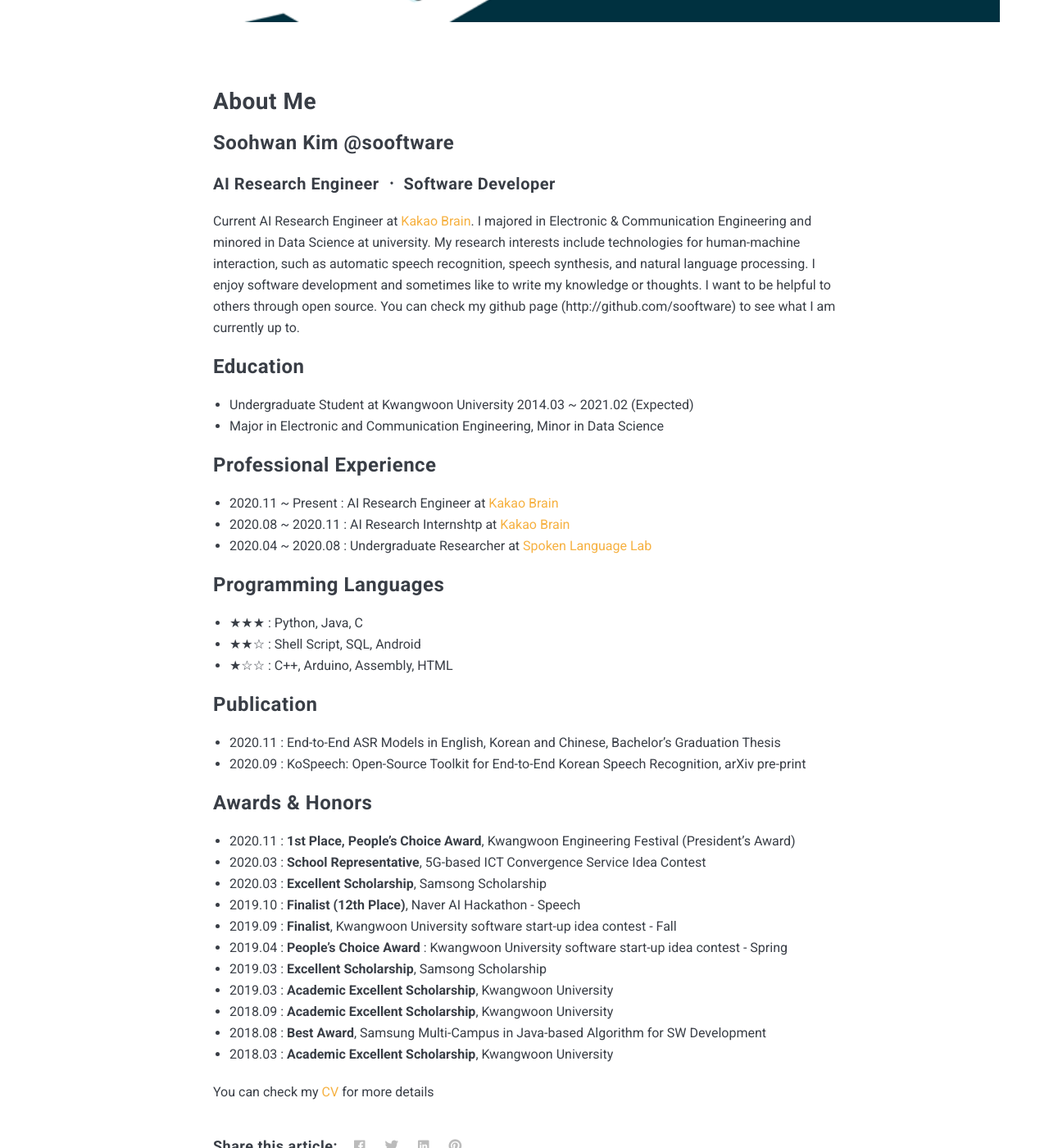
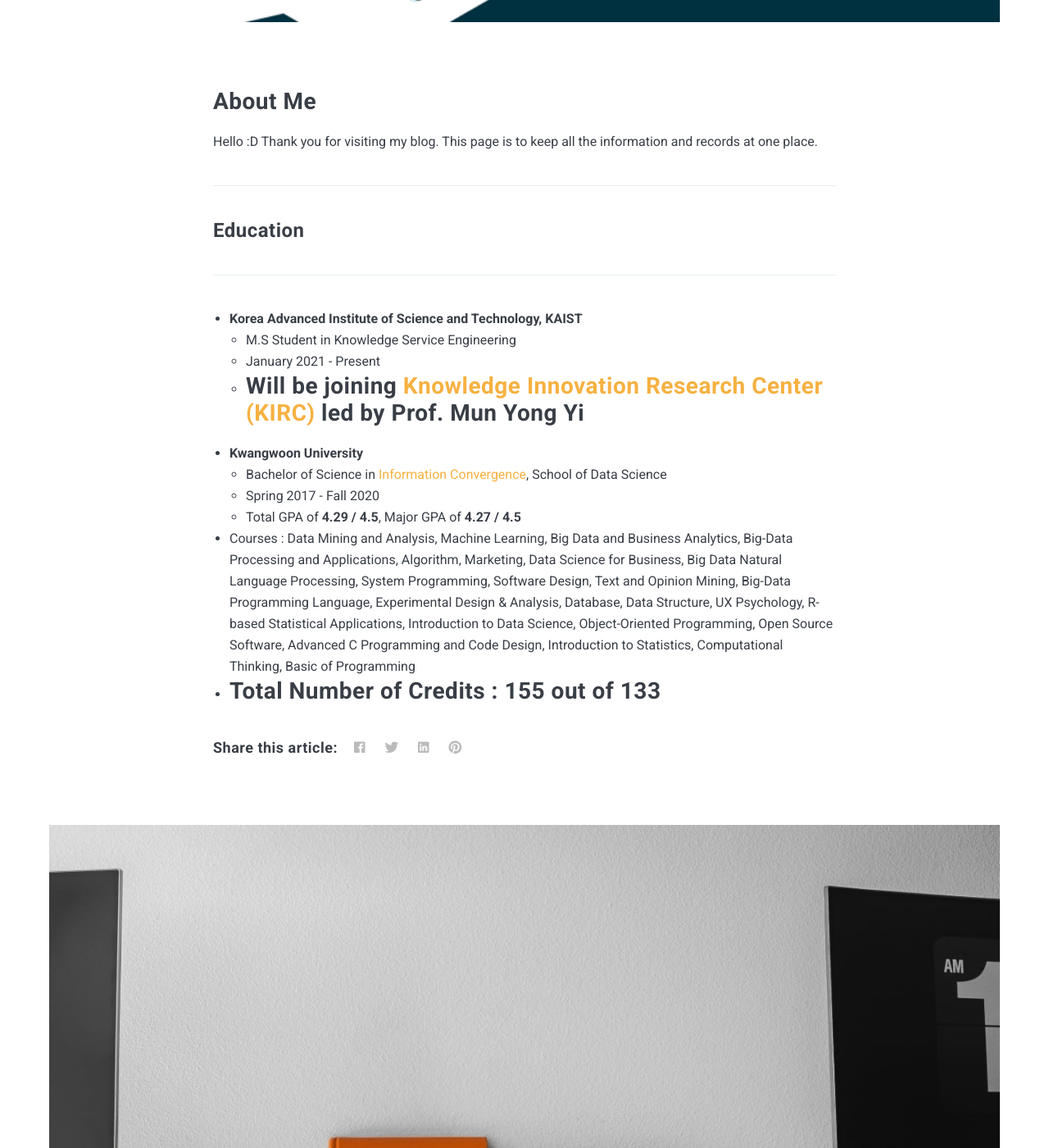
Before and after one commit to SoYoungCho/SoYoungCho.github.io, a Jekyll site: the page built from _posts/2020-11-22-About-Me.md, in a window 1280 px wide and 1400 px high, scrolled down 946 px. Shown: the whole window at 82% size. Built offline with Jekyll 4.4.1, drawn with Linux system fonts in a browser that asks for light colours; nearby versions of some CDN libraries; comment, search, counter and statistics services are not loaded; some of the changed text lies outside the part shown.

Commit message:
Update 2020-11-22-About-Me.md

```diff
--- a/_posts/2020-11-22-About-Me.md
+++ b/_posts/2020-11-22-About-Me.md
@@ -1,47 +1,29 @@
 ---
 layout: post
 title: "About Me"
-date: 2020-11-22 03:10:55 +0300
+date: 2020-12-30 03:10:55 +0300
 image: code.gif
 tags: About Me
 ---
+
 ## About Me
 
-### Soohwan Kim @sooftware
+Hello :D Thank you for visiting my blog.
+This page is to keep all the information and records at one place.
 
-#### AI Research Engineer ㆍ Software Developer
+---
+### Education
+---
+- **Korea Advanced Institute of Science and Technology, KAIST**
+	- M.S Student in Knowledge Service Engineering
+	- January 2021 - Present
+	- Will be joining [Knowledge Innovation Research Center (KIRC)](https://kirc.kaist.ac.kr/) led by Prof. Mun Yong Yi
+---
+-   **Kwangwoon University**
+	- Bachelor of Science in [Information Convergence](https://ic.kw.ac.kr:501/main/main.php), School of Data Science
+	- Spring 2017 - Fall 2020
+	- Total GPA of **4.29 / 4.5**, Major GPA of **4.27 / 4.5**
 
-Current AI Research Engineer at [Kakao Brain](https://www.kakaobrain.com/). I majored in Electronic & Communication Engineering and minored in Data Science at university. My research interests include technologies for human-machine interaction, such as automatic speech recognition, speech synthesis, and natural language processing. I enjoy software development and sometimes like to write my knowledge or thoughts. I want to be helpful to others through open source. You can check my github page (http://github.com/sooftware) to see what I am currently up to.
-
-### Education
-* Undergraduate Student at Kwangwoon University 2014.03 ~ 2021.02 (Expected)
-* Major in Electronic and Communication Engineering, Minor in Data Science
-
-### Professional Experience
-* 2020.11 ~ Present : AI Research Engineer at [Kakao Brain](https://www.kakaobrain.com/)
-* 2020.08 ~ 2020.11 : AI Research Internshtp at [Kakao Brain](https://www.kakaobrain.com/)
-* 2020.04 ~ 2020.08 : Undergraduate Researcher at [Spoken Language Lab](http://speech.sogang.ac.kr/)
-
-### Programming Languages
-* ★★★ : Python, Java, C
-* ★★☆ : Shell Script, SQL, Android
-* ★☆☆ : C++, Arduino, Assembly, HTML
-
-### Publication
-* 2020.11 : End-to-End ASR Models in English, Korean and Chinese, Bachelor’s Graduation Thesis
-* 2020.09 : KoSpeech: Open-Source Toolkit for End-to-End Korean Speech Recognition, arXiv pre-print
-
-### Awards & Honors
-* 2020.11 : **1st Place, People's Choice Award**, Kwangwoon Engineering Festival (President's Award)
-* 2020.03 : **School Representative**, 5G-based ICT Convergence Service Idea Contest
-* 2020.03 : **Excellent Scholarship**, Samsong Scholarship
-* 2019.10 : **Finalist (12th Place)**, Naver AI Hackathon - Speech
-* 2019.09 : **Finalist**, Kwangwoon University software start-up idea contest - Fall
-* 2019.04 : **People's Choice Award** : Kwangwoon University software start-up idea contest - Spring
-* 2019.03 : **Excellent Scholarship**, Samsong Scholarship
-* 2019.03 : **Academic Excellent Scholarship**, Kwangwoon University
-* 2018.09 : **Academic Excellent Scholarship**, Kwangwoon University
-* 2018.08 : **Best Award**, Samsung Multi-Campus in Java-based Algorithm for SW Development
-* 2018.03 : **Academic Excellent Scholarship**, Kwangwoon University
-
-You can check my [CV](https://github.com/sooftware/sooftware/blob/master/CV.pdf) for more details
+- Courses : Data Mining and Analysis, Machine Learning, Big Data and Business Analytics, Big-Data Processing and Applications, Algorithm, Marketing, Data Science for Business, Big Data Natural Language Processing, System Programming, Software Design, Text and Opinion Mining, Big-Data Programming Language, Experimental Design & Analysis, Database, Data Structure, UX Psychology, R-based Statistical Applications, Introduction to Data Science, Object-Oriented Programming, Open Source Software, Advanced C Programming and Code Design, Introduction to Statistics, Computational Thinking, Basic of Programming
+- Total Number of Credits : 155 out of 133
+---
```
